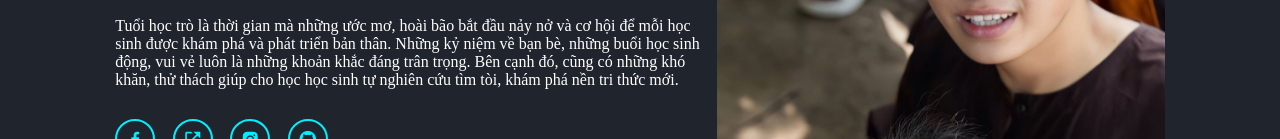
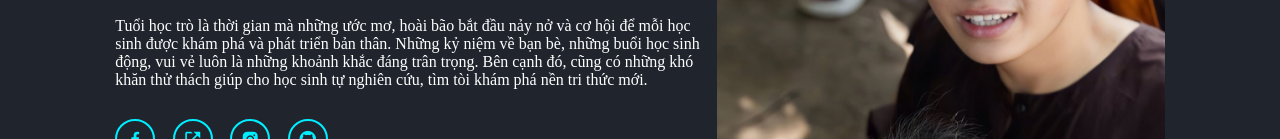
Before and after one commit to giaphudev/profile, a plain HTML site: page index.html in a window 1280 px wide. Shown: the part 401-540 px from the top of the page. Drawn offline with nearby package versions, Linux system fonts and the light colour scheme.

Commit message:
Update index.html

```diff
--- a/index.html
+++ b/index.html
@@ -36,7 +36,7 @@
       <h3>Và tôi là <span>HỌC SINH CẤP 3</span> </h3>
       <p>Tuổi học trò là thời gian mà những ước mơ, hoài bão bắt đầu nảy nở và cơ hội
         để mỗi học sinh được khám phá và phát triển bản thân. Những kỷ niệm về bạn bè, những buổi học sinh động, vui vẻ
-        luôn là những khoản khắc đáng trân trọng. Bên cạnh đó, cũng có những khó khăn, thử thách giúp cho học học sinh tự nghiên cứu tìm tòi, khám phá
+        luôn là những khoảnh khắc đáng trân trọng. Bên cạnh đó, cũng có những khó khăn thử thách giúp cho học sinh tự nghiên cứu, tìm tòi khám phá
         nền tri thức mới.
       </p>
       <div class="social-media">
```
